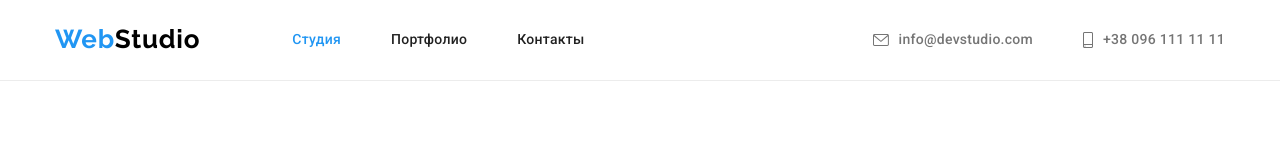
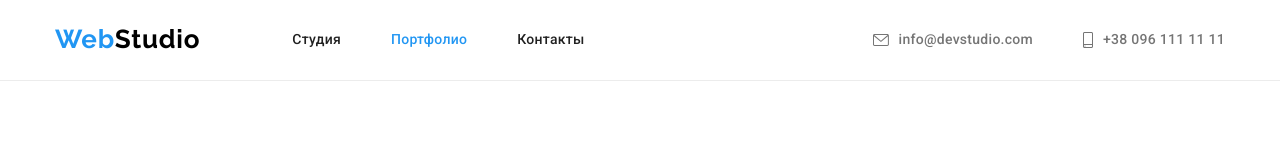
Before and after one commit to anna-boichenko/goit-markup-hw-04, a plain HTML site: page portfolio.html in a window 1280 px wide. Shown: the top 160 px of the page. Drawn offline with nearby package versions, Linux system fonts and the light colour scheme.

Commit message:
Current update

```diff
--- a/portfolio.html
+++ b/portfolio.html
@@ -18,8 +18,8 @@
                 <a href="./index.html" class="logo-header">Web<span class="studio-logo-header">Studio</span></a>
                 <!--Меню-->
                 <ul class="list site-nav">
-                    <li class="item"><a href="./index.html" class="link-header menu current">Студия</a></li>
-                    <li class="item"><a href="./portfolio.html" class="link-header menu">Портфолио</a></li>
+                    <li class="item"><a href="./index.html" class="link-header menu">Студия</a></li>
+                    <li class="item"><a href="./portfolio.html" class="link-header menu  current">Портфолио</a></li>
                     <li class="item"><a href="" class="link-header menu">Контакты</a></li>
                 </ul>
             </nav>
```
